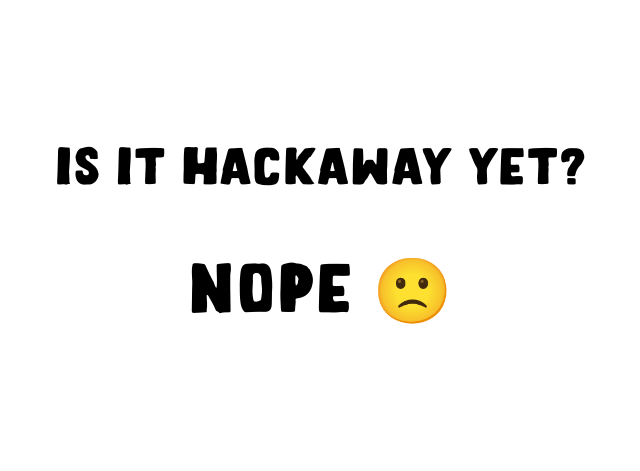
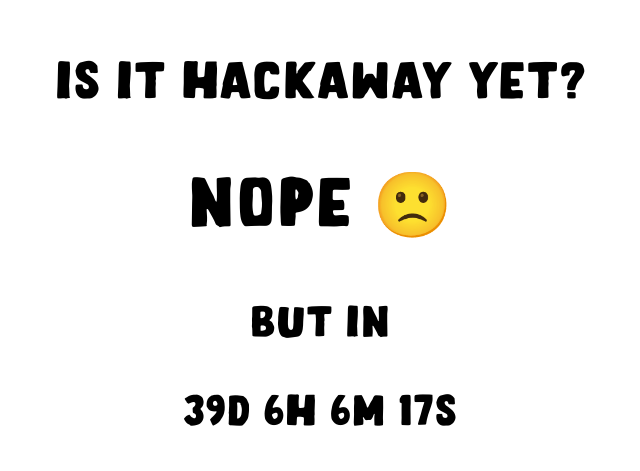
Before and after one commit to primea-ab/is-it-hackaway, a plain HTML site: page index.html in a window 1280 px wide. Shown: the part 157-628 px from the top of the page, without its empty margins (320-960 px from the left). Drawn offline with Linux system fonts and the light colour scheme.

Commit message:
add an uggly countdown :)

```diff
--- a/index.html
+++ b/index.html
@@ -16,6 +16,9 @@
                 transform: translate(-50%, -50%);
                 text-align: center;
             }
+            .but-in {
+                font-size: 40px;
+            }
         </style>
     </head>
     <body>
@@ -23,6 +26,8 @@
             <h1 style="font-size: 3em;">Is it Hackaway yet?</h1>
             <h2 id="not-hackaway">Nope 🙁</h2>
             <h2 id="is-hackaway">Yep, woop woop! 🇭🇷</h2>
+            <p class="but-in">But in </p>
+            <h2 class="but-in" id="count-down"></h2>
         </div>
     </body>
     <script>
@@ -48,5 +53,16 @@
 
         }
         checkDate()
+        const countDownDate = new Date("Oct 14, 2024 19:45:25").getTime();
+        const x = setInterval(function() {
+            const now = new Date().getTime();
+            const distance = countDownDate - now;
+            const days = Math.floor(distance / (1000 * 60 * 60 * 24));
+            const hours = Math.floor((distance % (1000 * 60 * 60 * 24)) / (1000 * 60 * 60));
+            const minutes = Math.floor((distance % (1000 * 60 * 60)) / (1000 * 60));
+            const seconds = Math.floor((distance % (1000 * 60)) / 1000);
+            document.getElementById("count-down").innerHTML = days + "d " + hours + "h "
+                + minutes + "m " + seconds + "s ";
+        }, 1000)
     </script>
 </html>
```
